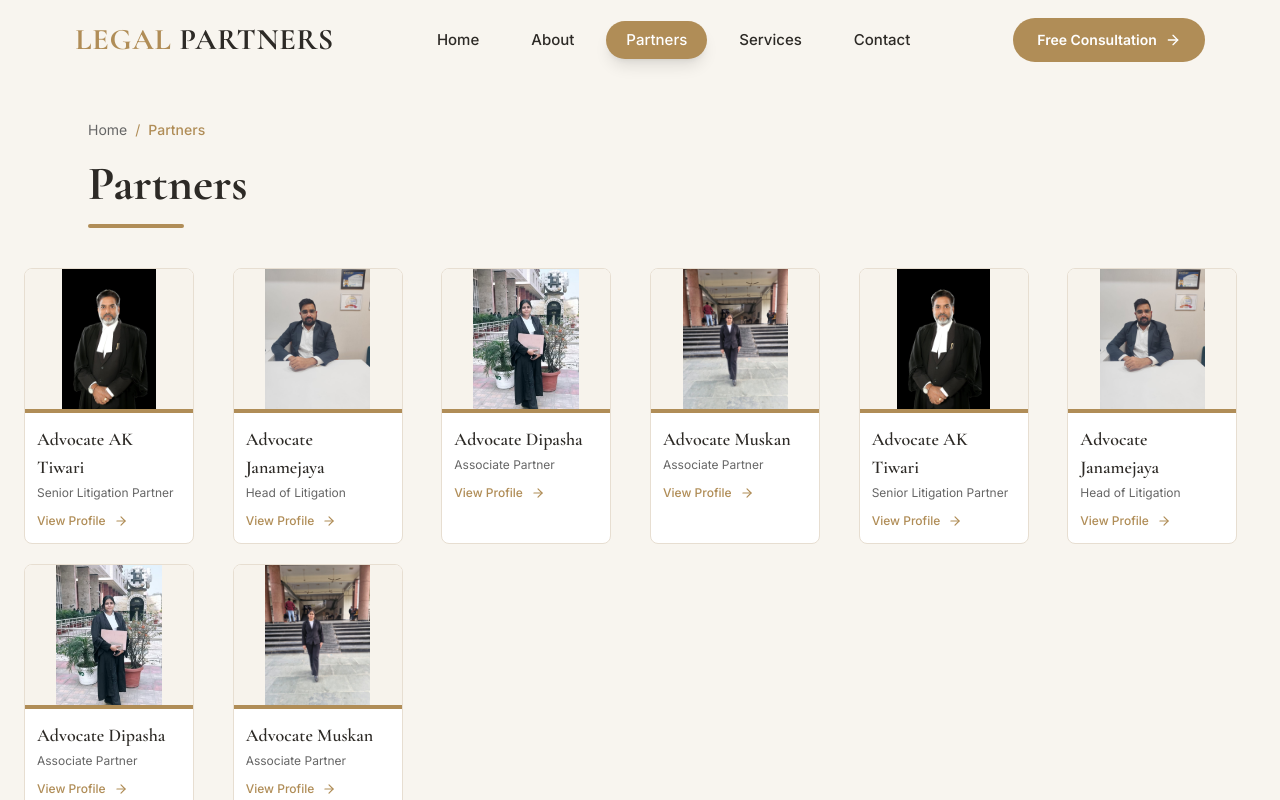
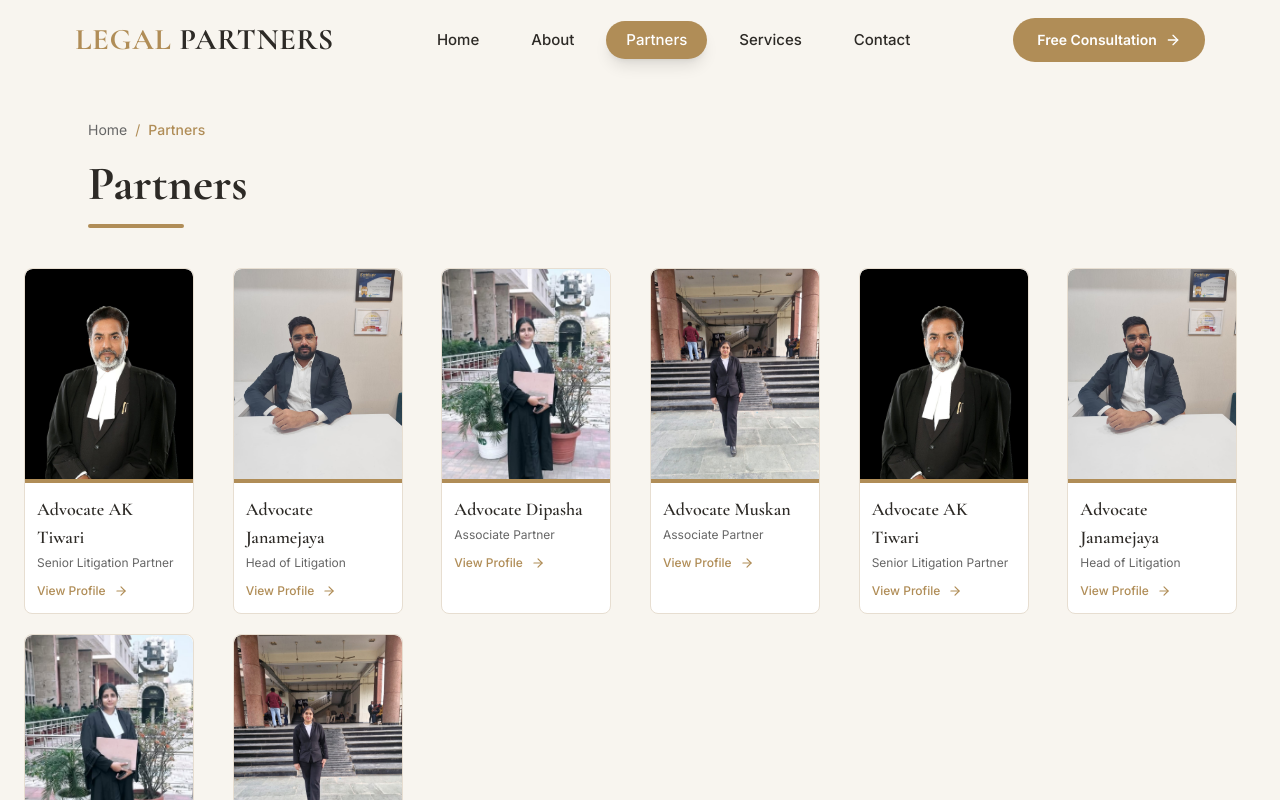
Before and after one commit to nitishbainslaa/lp-law-india, a Next.js app: page /partner in a window 1280 px wide. Shown: the top 800 px of the page. Built offline with nearby package versions, Linux system fonts and the light colour scheme.

Commit message:
Update page.tsx

```diff
--- a/src/app/partner/page.tsx
+++ b/src/app/partner/page.tsx
@@ -107,16 +107,14 @@ export default function PartnersPage() {
           className="group w-[170px] overflow-hidden rounded-lg border border-[#E7DED1] bg-white transition-all duration-500 hover:-translate-y-2 hover:shadow-xl"
         >
 
-          <div className="relative h-[140px] bg-[#f7f3ec] overflow-hidden">
-
+<div className="relative h-[210px] overflow-hidden rounded-t-lg">
   <Image
     src={partner.image}
     alt={partner.name}
     fill
-              sizes="w-[180px]"
-              className="object-contain p-0 transition duration-700 group-hover:scale-105"
+    sizes="170px"
+    className="object-cover object-top transition duration-700 group-hover:scale-105"
   />
-
 </div>
 
           <div className="border-t-4 border-[#B08D57] p-3">
```
Lines whose indentation alone changed are shown as unchanged.
